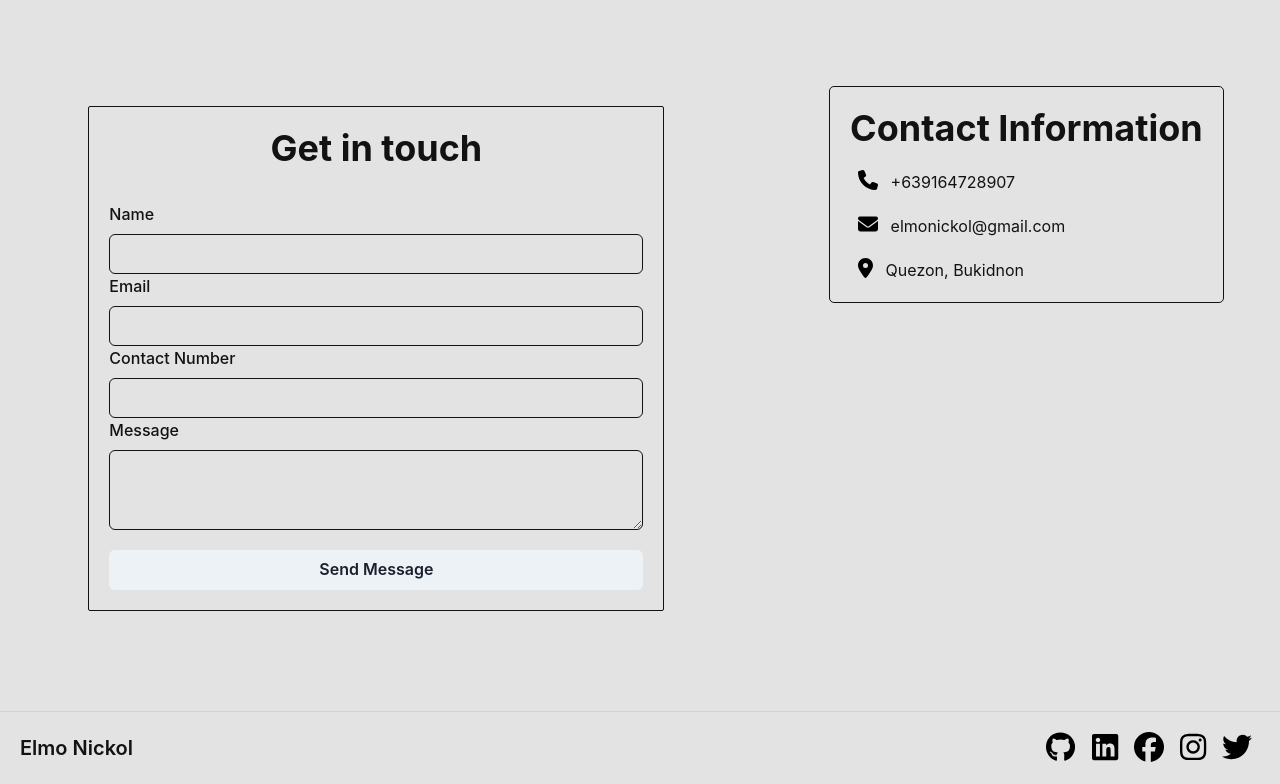
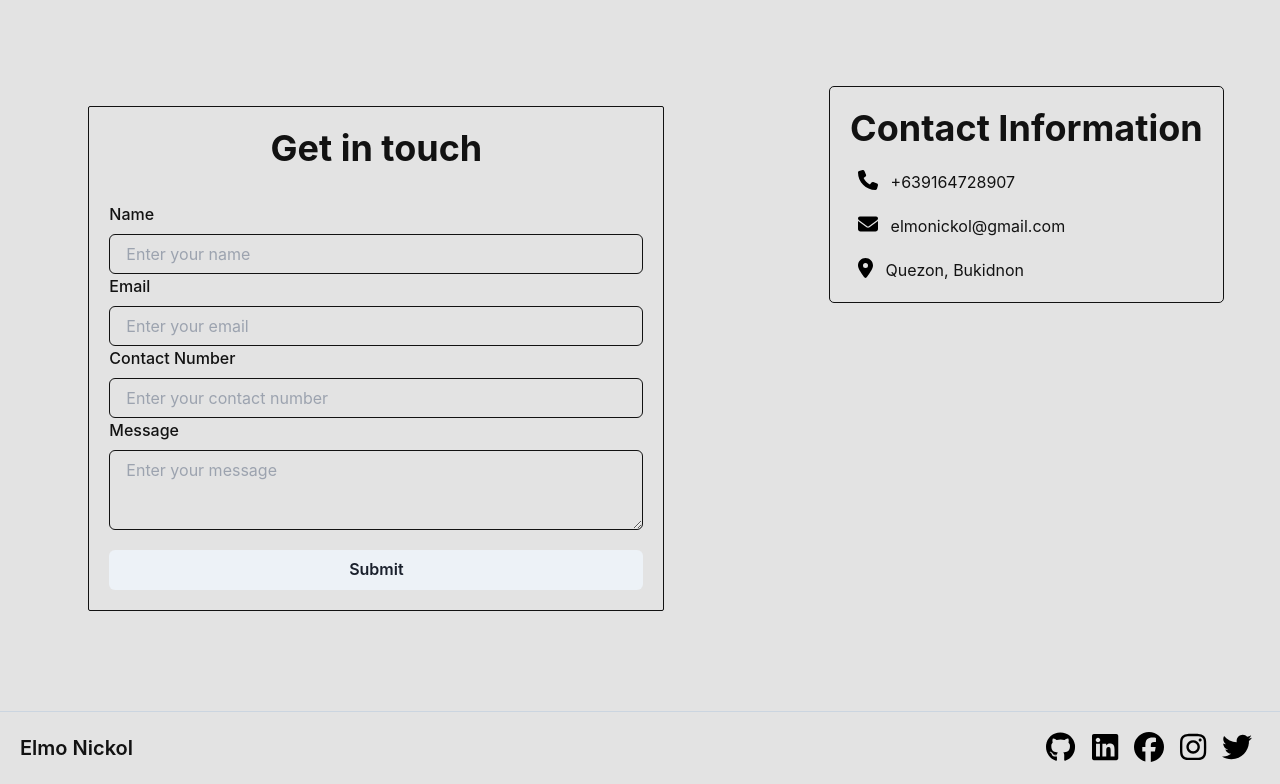
Before and after one commit to elmonickcool/my_portfolio, a Next.js app: page / in a window 1280 px wide. Shown: the part 3067-3851 px from the top of the page. Built offline with nearby package versions, Linux system fonts and the light colour scheme.

Commit message:
add placeholder

```diff
--- a/src/pages/contact.js
+++ b/src/pages/contact.js
@@ -97,21 +97,21 @@ const Contact = () => {
                 <Heading textAlign="center" mb={8}>Get in touch</Heading>
                 <FormControl>
                   <FormLabel>Name</FormLabel>
-                  <Input type="text" border="1px" name="name" value={name} onChange={handleChange} />
+                  <Input type="text" border="1px" name="name" value={name} onChange={handleChange} placeholder="Enter your name"/>
                 </FormControl>
                 <FormControl>
                   <FormLabel>Email</FormLabel>
-                  <Input type="email" border="1px" name="email" value={email} onChange={handleChange} />
+                  <Input type="email" border="1px" name="email" value={email} onChange={handleChange} placeholder="Enter your email"/>
                 </FormControl>
                 <FormControl>
                   <FormLabel>Contact Number</FormLabel>
-                  <Input type="number" pattern="[0-9]*" inputMode="numeric" border="1px" name="contactnum" value={contactnum} onChange={handleChange} />
+                  <Input type="number" pattern="[0-9]*" inputMode="numeric" border="1px" name="contactnum" value={contactnum} onChange={handleChange} placeholder="Enter your contact number"/>
                 </FormControl>
                 <FormControl>
                   <FormLabel>Message</FormLabel>
-                  <Textarea name="message" border="1px" value={message} onChange={handleChange} />
+                  <Textarea name="message" border="1px" value={message} onChange={handleChange} placeholder="Enter your message"/>
                 </FormControl>
-                <Button type="submit" onClick={handleSubmit} mt={5} w={["50%", "100%"]}>Send Message</Button>
+                <Button type="submit" onClick={handleSubmit} mt={5} w={["50%", "100%"]}>Submit</Button>
               </form>
             )}
           </Box>
```
